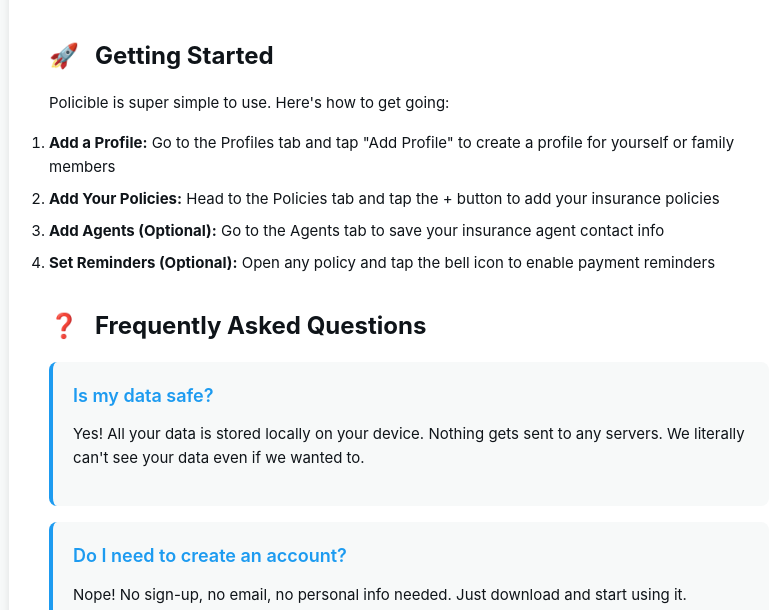
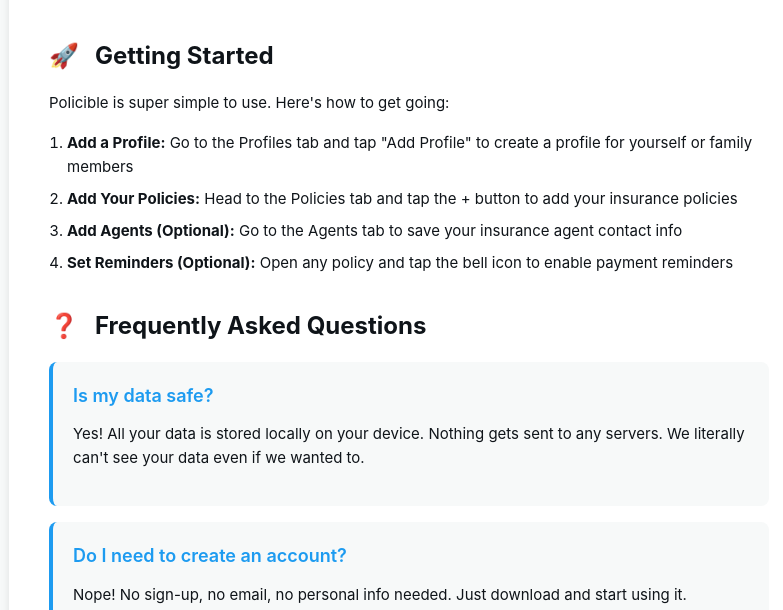
Before and after one commit to policible/support, a plain HTML site: page index.html in a window 1280 px wide. Shown: the part 190-800 px from the top of the page, without its empty margins (231-1014 px from the left). Drawn offline with Linux system fonts and the light colour scheme.

Commit message:
Update index.html

```diff
--- a/index.html
+++ b/index.html
@@ -70,6 +70,10 @@
             font-size: 15px;
             color: #0F1419;
             margin-bottom: 16px;
+        }
+
+        ol {
+            margin-left: 18px;
         }
 
         ul {
```
